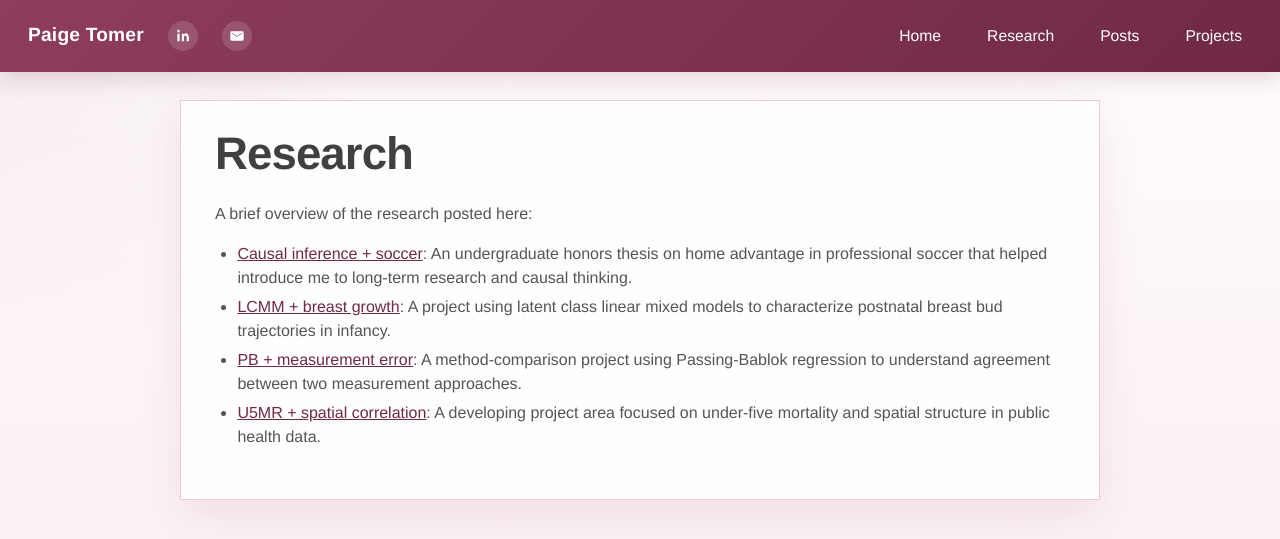
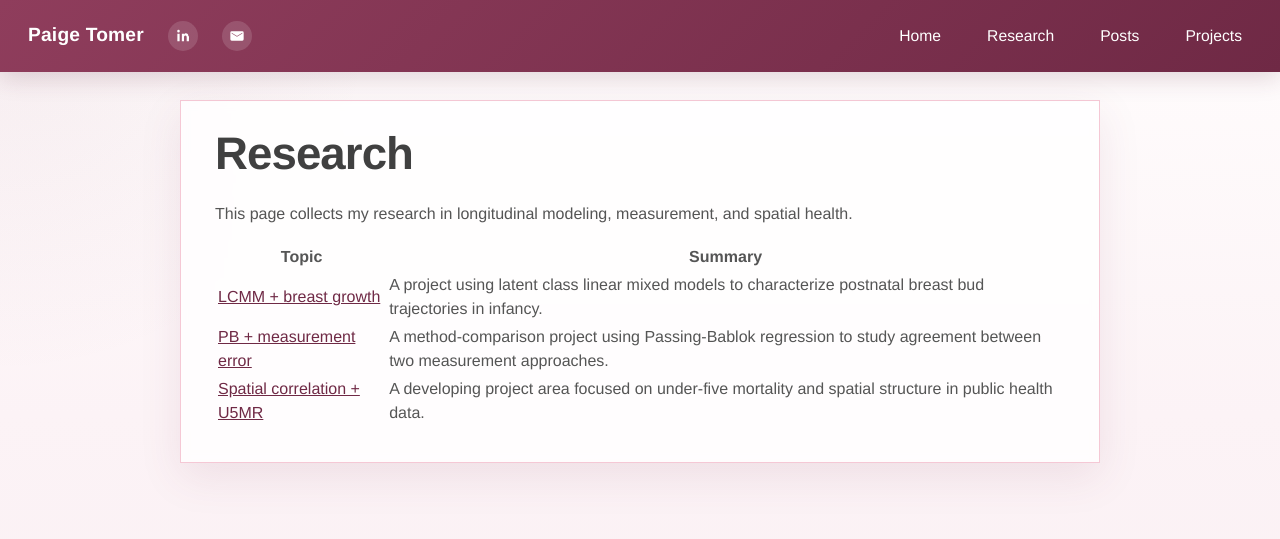
Before and after one commit to petomer-codes/petomer-website, a Jekyll site: the page built from research/index.md, in a window 1280 px wide. Shown: the top 539 px of the page. Built offline with Jekyll 4.4.1, drawn with Linux system fonts in a browser that asks for light colours.

Commit message:
Improve research and projects index pages

```diff
--- a/_layouts/default.html
+++ b/_layouts/default.html
@@ -470,7 +470,6 @@
     <div class="dropdown">
       <a href="/petomer-website/research/">Research</a>
       <div class="dropdown-content">
-        <a href="/petomer-website/research/honorsthesis.html">Causal inference + w.soccer</a>
         <a href="/petomer-website/research/bbtrajectories.html">LCMM + breast bud growth</a>
         <a href="/petomer-website/research/pb-measurement-error.html">PB + measurement diff</a>
         <a href="/petomer-website/research/u5mr-spatial-correlation.html">Spatial correlation + U5MR</a>
--- a/research/index.md
+++ b/research/index.md
@@ -3,9 +3,10 @@ layout: default
 title: Research
 ---
 
-A brief overview of the research posted here:
+This page collects my research in longitudinal modeling, measurement, and spatial health.
 
-- [Causal inference + soccer](/petomer-website/research/honorsthesis.html): An undergraduate honors thesis on home advantage in professional soccer that helped introduce me to long-term research and causal thinking.
-- [LCMM + breast growth](/petomer-website/research/bbtrajectories.html): A project using latent class linear mixed models to characterize postnatal breast bud trajectories in infancy.
-- [PB + measurement error](/petomer-website/research/pb-measurement-error.html): A method-comparison project using Passing-Bablok regression to understand agreement between two measurement approaches.
-- [U5MR + spatial correlation](/petomer-website/research/u5mr-spatial-correlation.html): A developing project area focused on under-five mortality and spatial structure in public health data.
+| Topic | Summary |
+| --- | --- |
+| [LCMM + breast growth](/petomer-website/research/bbtrajectories.html) | A project using latent class linear mixed models to characterize postnatal breast bud trajectories in infancy. |
+| [PB + measurement error](/petomer-website/research/pb-measurement-error.html) | A method-comparison project using Passing-Bablok regression to study agreement between two measurement approaches. |
+| [Spatial correlation + U5MR](/petomer-website/research/u5mr-spatial-correlation.html) | A developing project area focused on under-five mortality and spatial structure in public health data. |
```
Also changed, not shown: other parts of _layouts/default.html (+2 -1 lines), projects/index.md (added, +12 -0 lines), projects/honorsthesis.md (renamed from research/honorsthesis.md).
